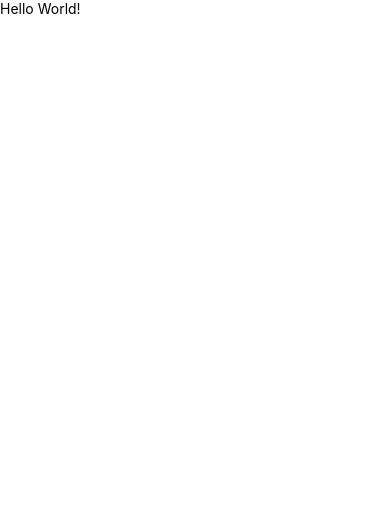
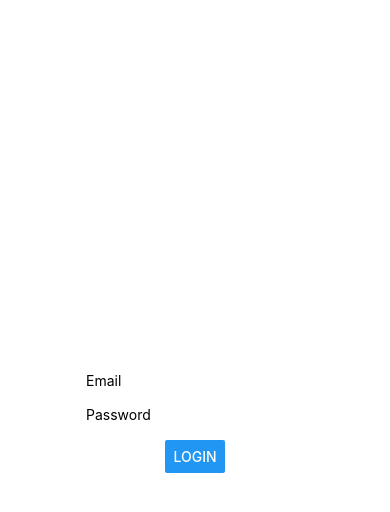
Before and after one commit to mdwagner/great_idea, a React Native app in the folder great-idea-app/: screen / in a window 390 px wide. Shown: the top 512 px of the page. Built offline with nearby package versions, Linux system fonts and the light colour scheme.

Commit message:
#3 wip react router

```diff
--- a/great-idea-app/package.json
+++ b/great-idea-app/package.json
@@ -19,9 +19,13 @@
     "react-router-native": "6.0.0-alpha.2"
   },
   "devDependencies": {
+    "@babel/core": "^7.0.0",
+    "@types/history": "^4.7.5",
     "@types/react": "~16.9.0",
     "@types/react-native": "~0.60.23",
-    "@babel/core": "^7.0.0",
+    "@types/react-router": "^5.1.4",
+    "@types/react-router-dom": "^5.1.3",
+    "@types/react-router-native": "^5.1.0",
     "babel-preset-expo": "~8.0.0",
     "typescript": "~3.6.3"
   },
--- /dev/null
+++ b/great-idea-app/src/components/Router.tsx
@@ -0,0 +1,6 @@
+export {
+  NativeRouter as Router,
+  // @ts-ignore
+  Routes,
+  Route,
+} from 'react-router-native';
--- /dev/null
+++ b/great-idea-app/src/components/Router.web.tsx
@@ -0,0 +1,6 @@
+export {
+  BrowserRouter as Router,
+  // @ts-ignore
+  Routes,
+  Route,
+} from 'react-router-dom';
--- a/great-idea-app/src/index.tsx
+++ b/great-idea-app/src/index.tsx
@@ -1,13 +1,13 @@
 import React from 'react';
-import { View, Text } from 'react-native';
-// import { Home } from './screens/Home';
-// import { Details } from './screens/Details';
-// import { Login } from './screens/Login';
+import { Router, Routes, Route } from './components/Router';
+import { Login } from './pages/Login';
 
 export const App: React.FC = () => {
   return (
-    <View>
-      <Text>Hello World!</Text>
-    </View>
+    <Router>
+      <Routes>
+        <Route path="/" element={<Login />} />
+      </Routes>
+    </Router>
   );
 }
--- a/great-idea-app/src/pages/Login.tsx
+++ b/great-idea-app/src/pages/Login.tsx
@@ -1,62 +1,33 @@
-// import React from 'react';
-// import {
-//   View,
-//   Text,
-//   TextInput,
-//   Button,
-//   StyleSheet
-// } from 'react-native';
-// import { NavigationStackScreenProps } from 'react-navigation-stack';
-// import { Formik } from 'formik';
-// import { FormField } from '../components/FormField';
+import React from 'react';
+import {
+  View,
+  Text,
+  TextInput,
+  Button,
+  StyleSheet
+} from 'react-native';
 
-// const initialValues = {
-//   email: '',
-//   password: '',
-// };
+export const Login: React.FC = () => {
+  return (
+    <View style={styles.container}>
+      <View>
+        <Text>Email</Text>
+        <TextInput />
+      </View>
+      <View>
+        <Text>Password</Text>
+        <TextInput />
+      </View>
+      <Button title="Login" onPress={() => void 0} />
+    </View>
+  );
+}
 
-// export const Login: React.FC<NavigationStackScreenProps> = () => {
-//   return (
-//     <Formik
-//       initialValues={initialValues}
-//       onSubmit={(values, formikBag) => {
-//         console.log(values);
-//       }}
-//     >
-//       {({ submitForm }) => {
-//         return (
-//           <View style={styles.container}>
-//             <FormField
-//               name="email"
-//               placeholder="Email"
-//             />
-//             <FormField
-//               name="password"
-//               placeholder="Password"
-//             />
-
-//             <View style={styles.submit}>
-//               <Button
-//                 title="Submit"
-//                 onPress={submitForm}
-//               />
-//             </View>
-//           </View>
-//         );
-//       }}
-//     </Formik>
-//   );
-// }
-
-// const styles = StyleSheet.create({
-//   container: {
-//     display: 'flex',
-//     flex: 1,
-//     alignItems: 'center',
-//     justifyContent: 'center',
-//   },
-//   submit: {
-//     flex: 1,
-//     flexDirection: 'row',
-//   },
-// });
+const styles = StyleSheet.create({
+  container: {
+    display: 'flex',
+    flex: 1,
+    alignItems: 'center',
+    justifyContent: 'center',
+  },
+});
```
Also changed, not shown: 2 other files (tests, documents, lock files or other folders).
